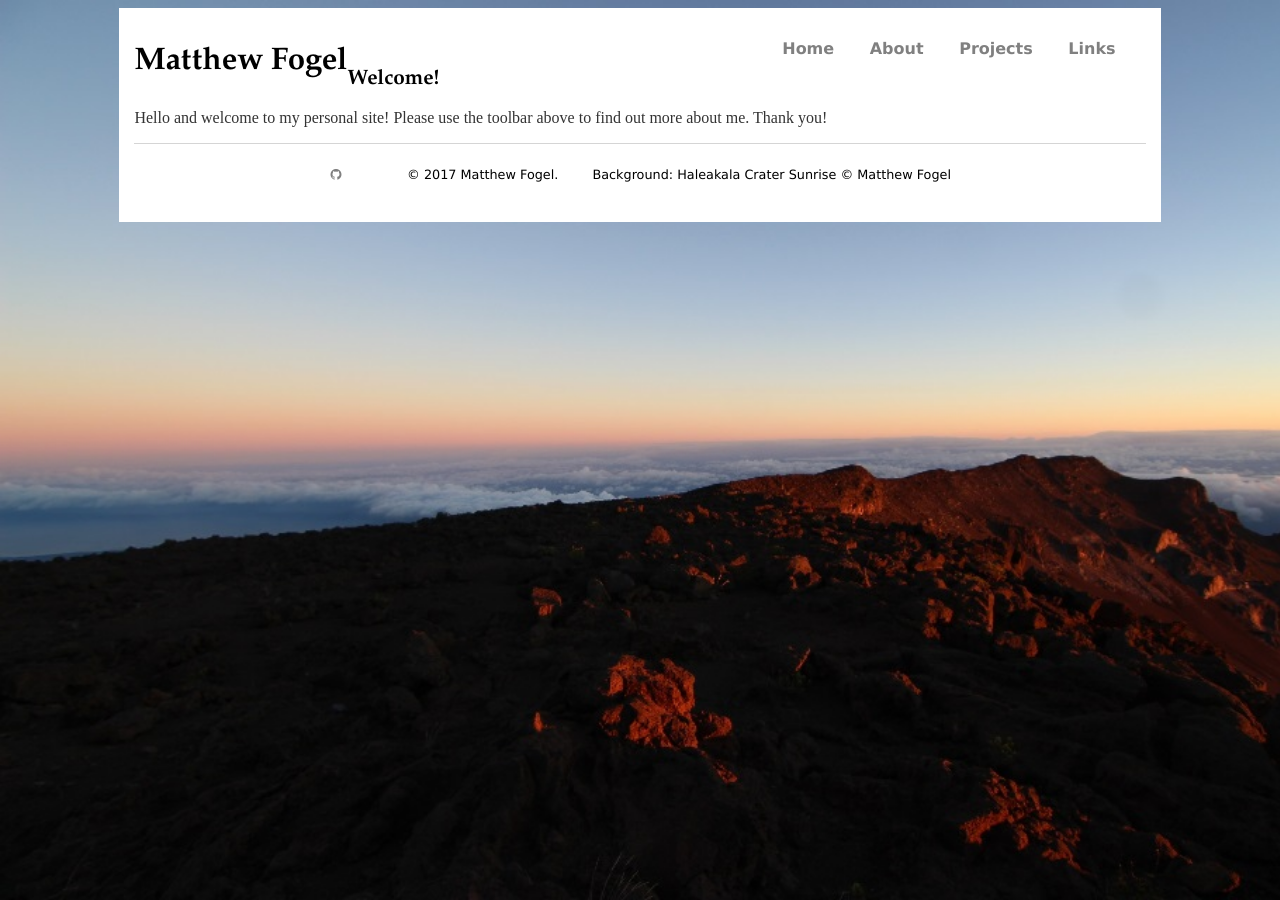
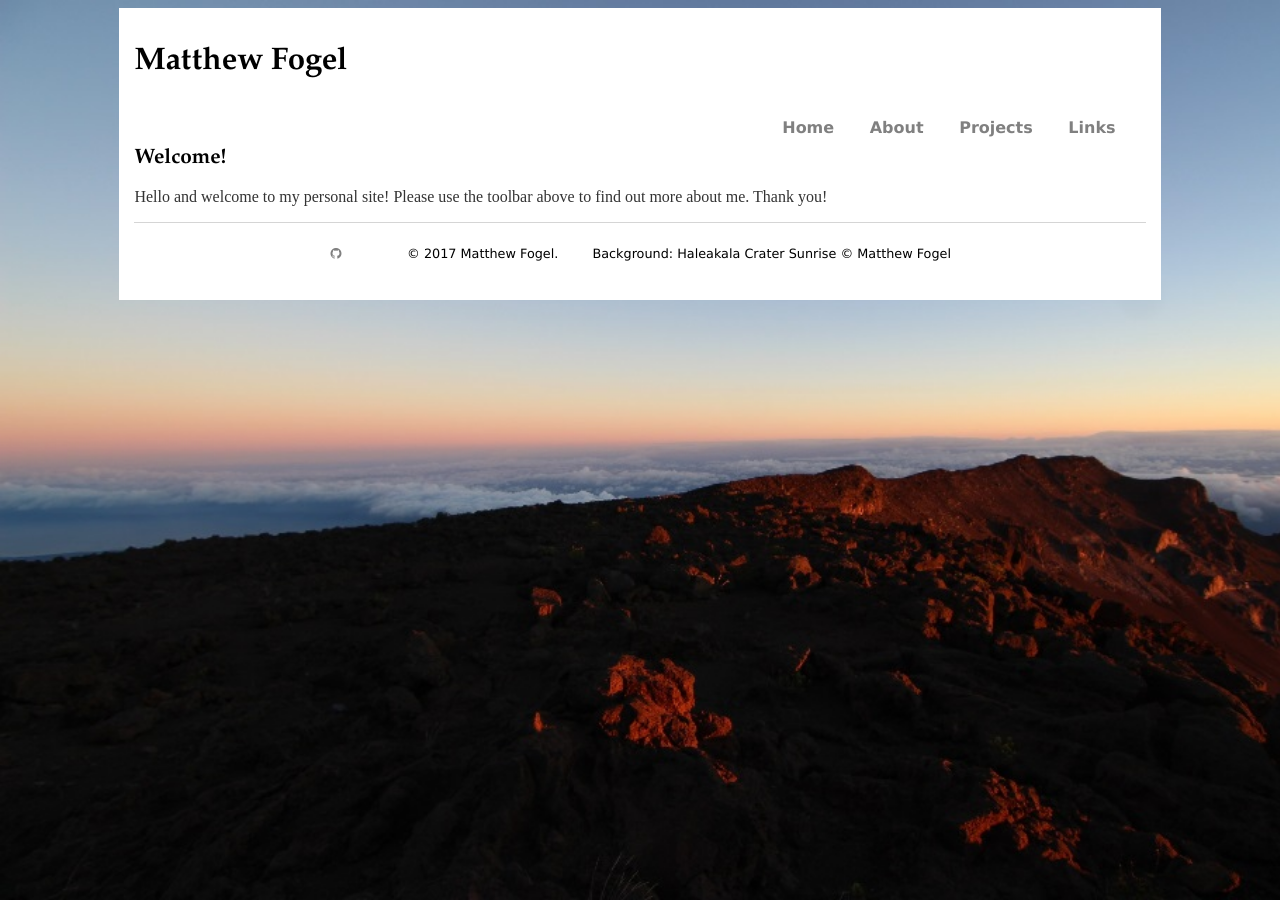
Before and after one commit to matthew-fogel/matthew-fogel.github.io, a Jekyll site: the page built from index.html, in a window 1280 px wide. Built offline with Jekyll 4.4.1, drawn with Linux system fonts in a browser that asks for light colours.

Commit message:
Update main.css

```diff
--- a/css/main.css
+++ b/css/main.css
@@ -31,8 +31,7 @@ div.image {
 header {
   font-family:'Garamond', 'Times New Roman', 'Serif';
   font-size: 1.5em;
-  display: inline;
-  float: left;
+  display: block;
 }
 
 nav {
```
